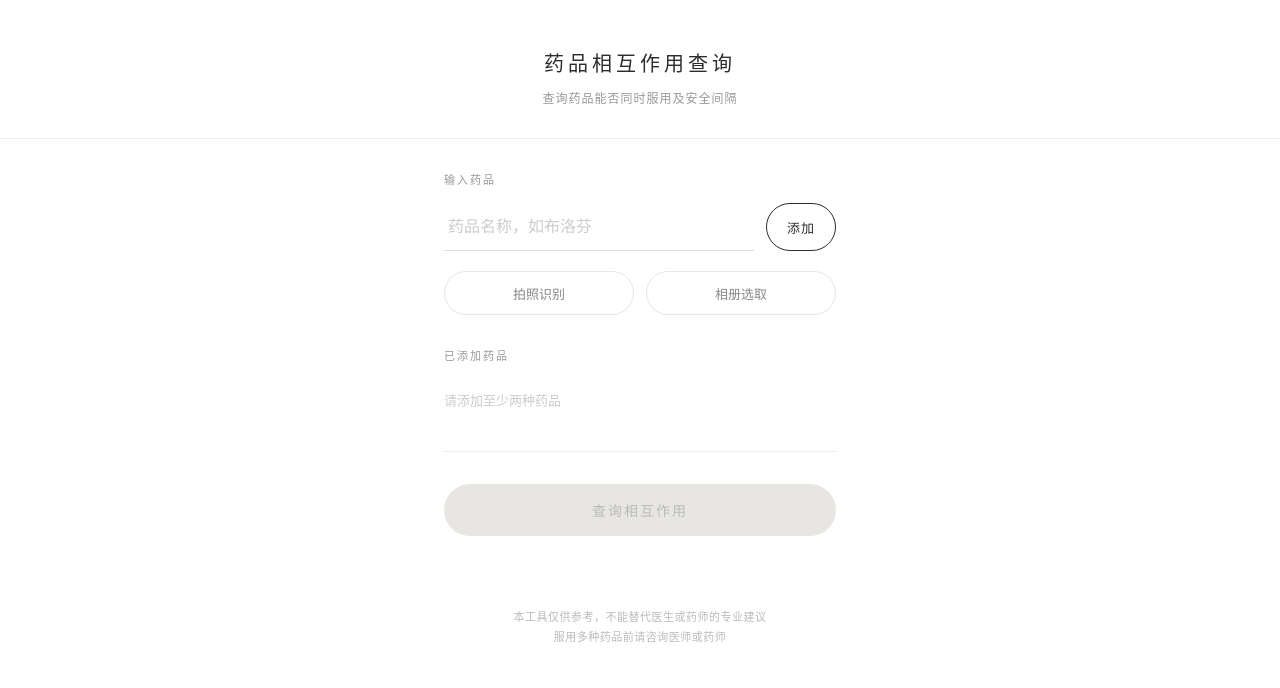
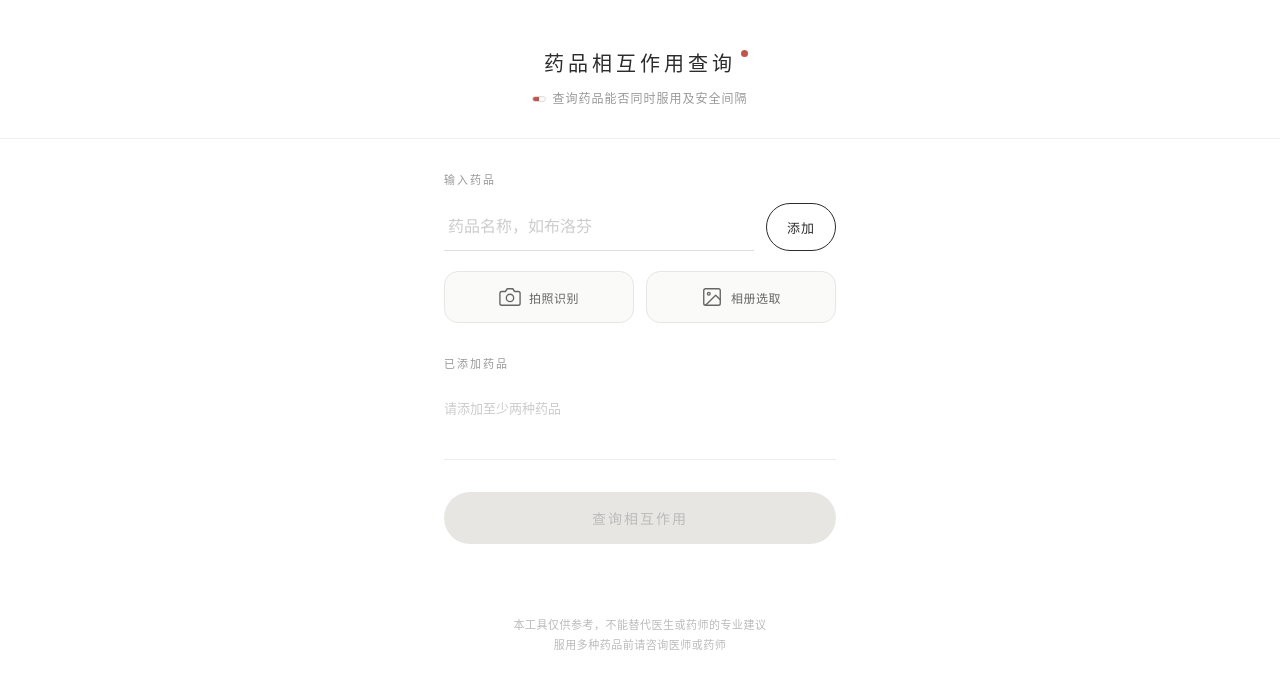
Before and after one commit to felixfu6699-gif/chayao, a website: page index.html in a window 1280 px wide. Drawn offline with Linux system fonts and the light colour scheme.

Commit message:
Add skeuomorphic icons, red dots, and pill element for visual warmth

```diff
--- a/index.html
+++ b/index.html
@@ -37,6 +37,19 @@
             letter-spacing: 4px;
             color: #2c2c2c;
             margin-bottom: 12px;
+            position: relative;
+            display: inline-block;
+        }
+
+        .header h1::after {
+            content: '';
+            position: absolute;
+            top: 2px;
+            right: -12px;
+            width: 7px;
+            height: 7px;
+            border-radius: 50%;
+            background: #c0564b;
         }
 
         .header p {
@@ -125,24 +138,39 @@
 
         .btn-camera, .btn-gallery {
             flex: 1;
-            height: 44px;
+            height: 52px;
             border: 1px solid #e8e6e3;
-            border-radius: 22px;
-            background: transparent;
-            color: #888;
-            font-size: 13px;
-            font-weight: 300;
+            border-radius: 14px;
+            background: #fafaf8;
+            color: #666;
+            font-size: 12px;
+            font-weight: 400;
             cursor: pointer;
             display: flex;
             align-items: center;
             justify-content: center;
-            gap: 6px;
+            gap: 8px;
             transition: all 0.2s ease;
+            letter-spacing: 0.5px;
         }
 
         .btn-camera:active, .btn-gallery:active {
             border-color: #2c2c2c;
             color: #2c2c2c;
+            background: #f5f4f2;
+        }
+
+        .btn-icon {
+            width: 22px;
+            height: 22px;
+            display: flex;
+            align-items: center;
+            justify-content: center;
+        }
+
+        .btn-icon svg {
+            width: 100%;
+            height: 100%;
         }
 
         .drug-list-section {
@@ -178,13 +206,22 @@
             to { opacity: 1; transform: translateY(0); }
         }
 
+        .drug-tag::before {
+            content: '';
+            width: 5px;
+            height: 5px;
+            border-radius: 50%;
+            background: #c4924a;
+            flex-shrink: 0;
+        }
+
         .drug-tag .remove {
             width: 18px;
             height: 18px;
             border-radius: 50%;
             background: transparent;
-            border: 1px solid #ccc;
-            color: #999;
+            border: 1px solid #ddd;
+            color: #bbb;
             font-size: 10px;
             display: flex;
             align-items: center;
@@ -195,8 +232,8 @@
         }
 
         .drug-tag .remove:active {
-            background: #2c2c2c;
-            border-color: #2c2c2c;
+            background: #c0564b;
+            border-color: #c0564b;
             color: white;
         }
 
@@ -220,6 +257,25 @@
             cursor: pointer;
             margin-bottom: 32px;
             transition: all 0.2s ease;
+            position: relative;
+        }
+
+        .btn-check::before {
+            content: '';
+            position: absolute;
+            left: 20px;
+            top: 50%;
+            transform: translateY(-50%);
+            width: 6px;
+            height: 6px;
+            border-radius: 50%;
+            background: #5a9e6f;
+            opacity: 0;
+            transition: opacity 0.3s;
+        }
+
+        .btn-check:not(:disabled)::before {
+            opacity: 1;
         }
 
         .btn-check:active {
@@ -275,6 +331,29 @@
             color: #2c2c2c;
             margin-bottom: 8px;
             letter-spacing: 1px;
+            display: flex;
+            align-items: center;
+            gap: 8px;
+        }
+
+        .summary-card h3::before {
+            content: '';
+            width: 6px;
+            height: 6px;
+            border-radius: 50%;
+            flex-shrink: 0;
+        }
+
+        .danger-summary h3::before {
+            background: #c0564b;
+        }
+
+        .warning-summary h3::before {
+            background: #c4924a;
+        }
+
+        .safe-summary h3::before {
+            background: #5a9e6f;
         }
 
         .summary-card p {
@@ -409,6 +488,19 @@
             letter-spacing: 0.5px;
         }
 
+        .pill-icon {
+            display: inline-block;
+            width: 14px;
+            height: 6px;
+            border-radius: 3px;
+            background: linear-gradient(90deg, #c0564b 50%, #fafaf8 50%);
+            border: 1px solid #e0dedc;
+            margin-right: 6px;
+            vertical-align: middle;
+            position: relative;
+            top: -1px;
+        }
+
         .loading-overlay {
             display: none;
             position: fixed;
@@ -520,7 +612,7 @@
 <body>
     <div class="header">
         <h1>药品相互作用查询</h1>
-        <p>查询药品能否同时服用及安全间隔</p>
+        <p><span class="pill-icon"></span>查询药品能否同时服用及安全间隔</p>
     </div>
 
     <div class="container">
@@ -532,9 +624,11 @@
             </div>
             <div class="camera-section">
                 <button class="btn-camera" onclick="takePhoto()">
+                    <span class="btn-icon"><svg viewBox="0 0 24 24" fill="none" stroke="currentColor" stroke-width="1.5" stroke-linecap="round" stroke-linejoin="round"><path d="M23 19a2 2 0 0 1-2 2H3a2 2 0 0 1-2-2V8a2 2 0 0 1 2-2h4l2-3h6l2 3h4a2 2 0 0 1 2 2z"/><circle cx="12" cy="13" r="4"/></svg></span>
                     拍照识别
                 </button>
                 <button class="btn-gallery" onclick="pickFromGallery()">
+                    <span class="btn-icon"><svg viewBox="0 0 24 24" fill="none" stroke="currentColor" stroke-width="1.5" stroke-linecap="round" stroke-linejoin="round"><rect x="3" y="3" width="18" height="18" rx="2" ry="2"/><circle cx="8.5" cy="8.5" r="1.5"/><polyline points="21 15 16 10 5 21"/></svg></span>
                     相册选取
                 </button>
             </div>
```
